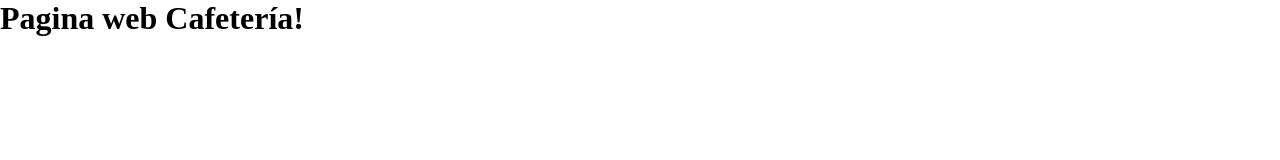
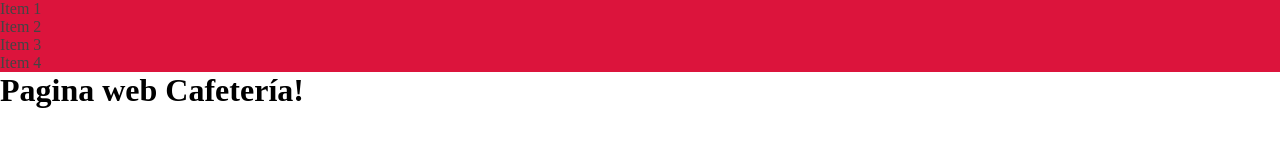
Before and after one commit to HernanB65/pagina-web-cafeteria, a plain HTML site: page index.html in a window 1280 px wide. Drawn offline with Linux system fonts and the light colour scheme.

Commit message:
Agrego navbar

```diff
--- a/css/estilos.css
+++ b/css/estilos.css
@@ -3,3 +3,11 @@
     margin: 0;
     box-sizing: border-box;
 }
+
+header {
+    background-color: crimson;
+}
+
+li {
+    color: #444;
+}
--- a/index.html
+++ b/index.html
@@ -7,6 +7,17 @@
     <title>Pagina web Cafetería</title>
 </head>
 <body>
+    <header>
+        <nav>
+            <ul>
+                <li>Item 1</li>
+                <li>Item 2</li>
+                <li>Item 3</li>
+                <li>Item 4</li>
+            </ul>
+        </nav>
+    </header>
+
     <h1>Pagina web Cafetería!</h1>
 
 </body>
```
